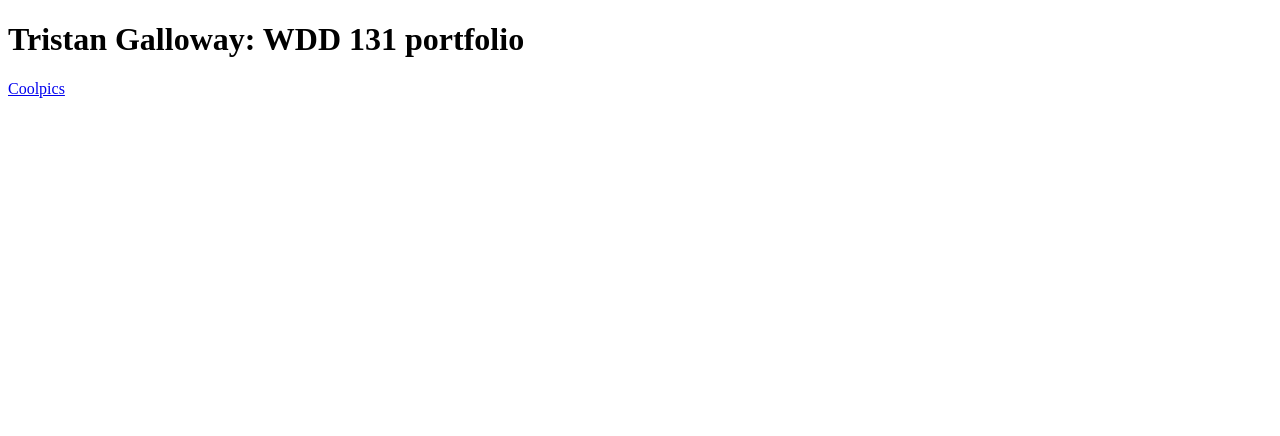
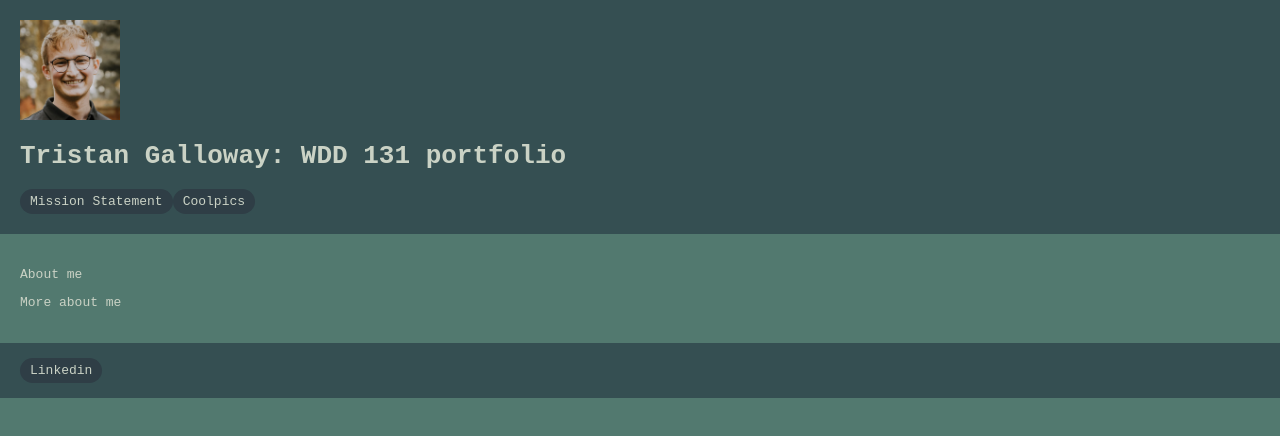
Before and after one commit to tristan-galloway/wdd131, a plain HTML site: page index.html in a window 1280 px wide. Drawn offline with Linux system fonts and the light colour scheme.

Commit message:
Added colors, a temp font, and an image, and links.

```diff
--- a/index.html
+++ b/index.html
@@ -13,16 +13,19 @@
 
 <body>
     <header>
+        <img src="images/Profile Photo.jpg" alt="">
         <h1>Tristan Galloway: WDD 131 portfolio</h1>
         <nav>
+            <a href="mission/index.html">Mission Statement</a>
             <a href="coolpics/index.html">Coolpics</a>
         </nav>
     </header>
     <main>
-
+        <p>About me</p>
+        <p>More about me</p>
     </main>
     <footer>
-
+        <a href="https://www.linkedin.com/in/tristan-a-galloway/">Linkedin</a>
     </footer>
 </body>
 </html>
--- a/style.css
+++ b/style.css
@@ -0,0 +1,52 @@
+:root {
+    --primary-color: #52796F;
+    --secondary-color: #354F52;
+    --accent-color: #4DD7FA;
+    --text-dark: #2F3E46;
+    --text-light: #CAD2C5;
+    --primary-font: monospace;
+    --secondary-font: ;
+    }
+
+header {
+    background-color: var(--secondary-color);
+}
+
+body {
+    color: var(--text-light);
+    background-color: var(--primary-color);
+    margin: 0;
+    font-family: var(--primary-font)
+}
+
+a {
+    color: var(--text-light);
+    text-decoration: none;
+    padding: 5px 10px;
+    background-color: var(--text-dark);
+    border-radius: 15px;
+}
+
+a:hover {
+    color: #4DD7FA;
+}
+
+img {
+    width: 100px;
+    height: 100px;
+    object-fit: cover;
+}
+
+header,
+main,
+footer {
+    padding: 20px;
+}
+
+nav {
+    display: flex;
+}
+
+footer {
+    background-color: var(--secondary-color);
+}
```
Also changed, not shown: images/Profile Photo.jpg (added).
